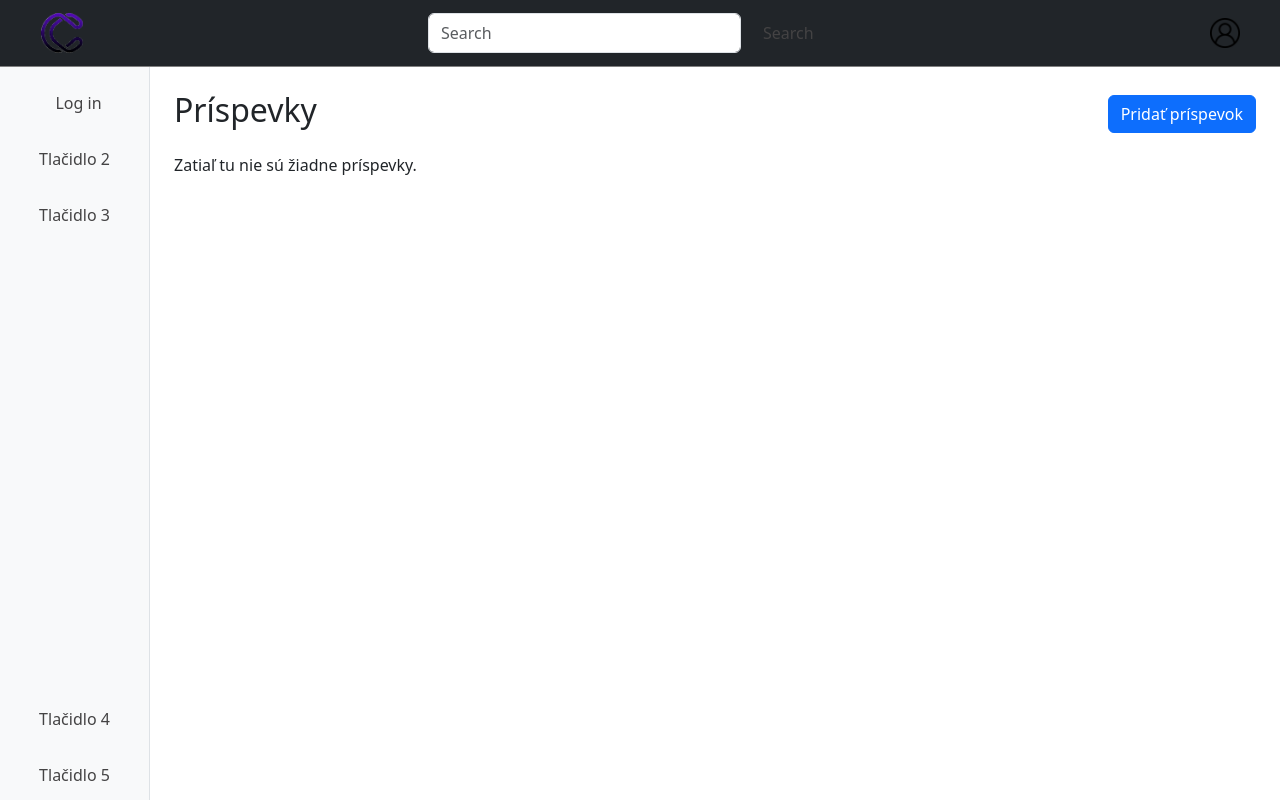
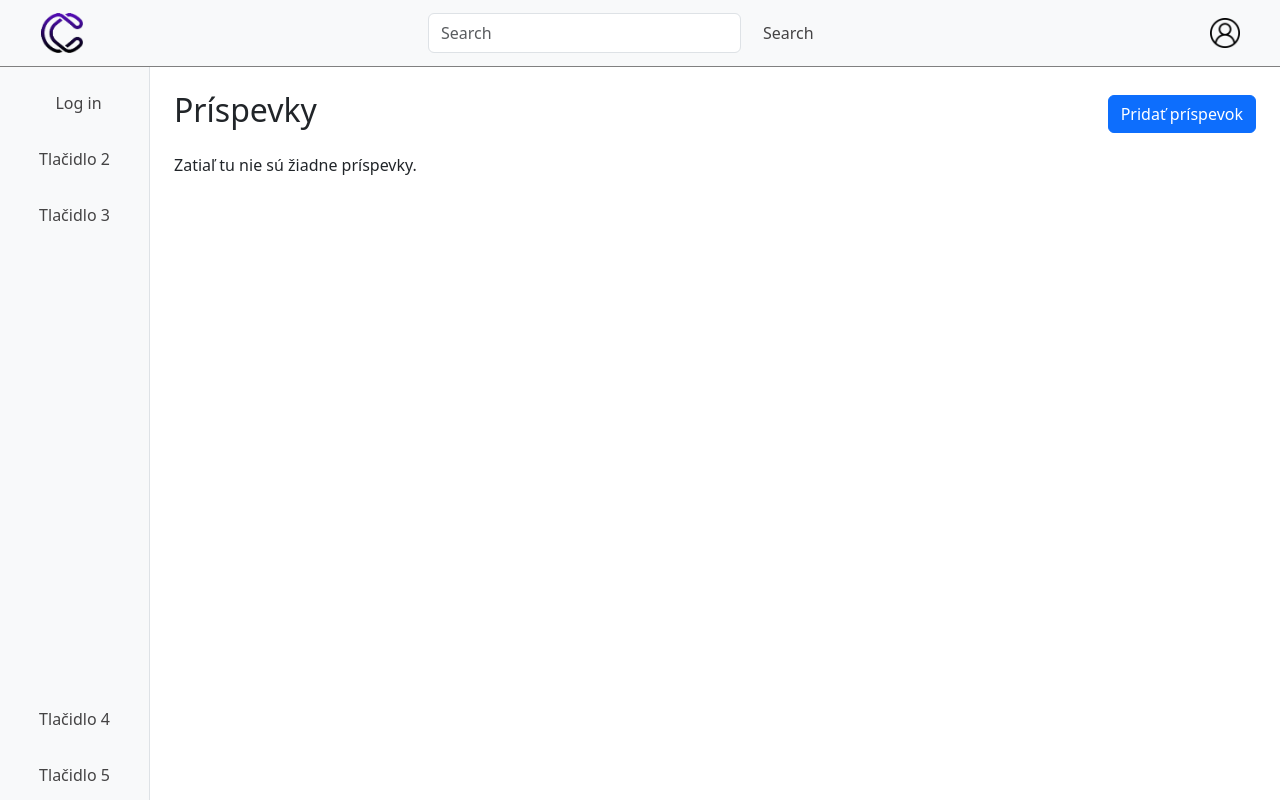
Before and after one commit to Rizoto1/Connecto, a PHP site: page /index.php?c=post in a window 1280 px wide. Run offline with PHP 8.4, Linux system fonts and the light colour scheme; data that the repository does not hold is empty.

Commit message:
Changed toolbar bg color

```diff
--- a/App/Views/Layouts/root.layout.view.php
+++ b/App/Views/Layouts/root.layout.view.php
@@ -19,7 +19,7 @@
 
 <body>
 
-<nav class="navbar navbar-expand-sm bg-light bg-dark">
+<nav class="navbar navbar-expand-sm bg-light">
     <div class="container-fluid">
         <div class="row w-100 align-items-center">
             <!-- Sidebar toggle button for mobile -->
```
